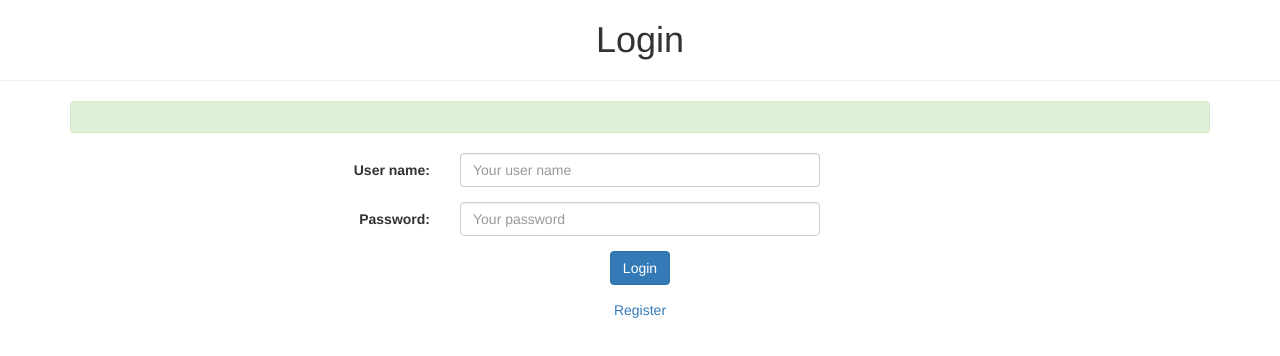
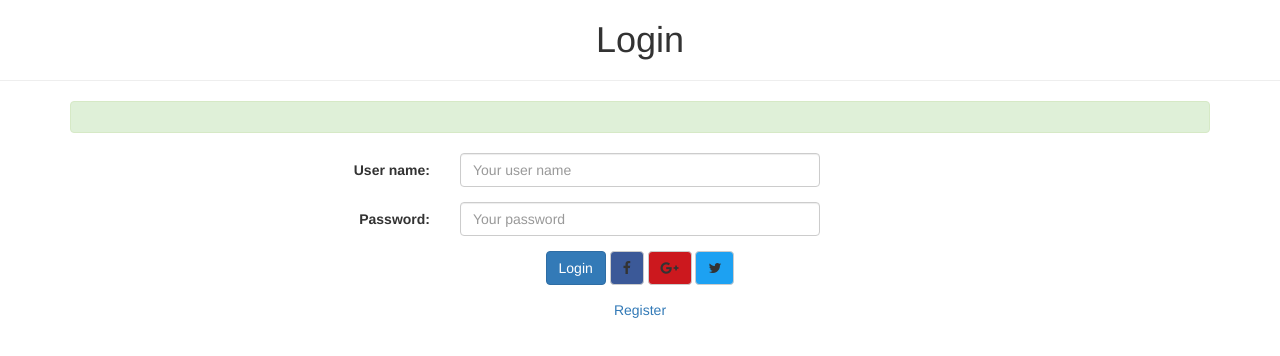
Before and after one commit to huynn96/AuthenticateProject, a website: page views/login.html in a window 1280 px wide. Drawn offline with nearby package versions, Linux system fonts and the light colour scheme; files that its build step writes are made by us from their sources.

Commit message:
add_icon_login

```diff
--- a/public/css/style.css
+++ b/public/css/style.css
@@ -19,3 +19,15 @@
 .detail-transfer .change-pw {
     margin-left: 40px;
 }
+
+.facebook {
+    background-color: #3b5998;
+}
+
+.twitter {
+    background-color: #1da1f2;
+}
+
+.google-plus {
+    background-color: #cc181e;
+}
--- a/views/login.html
+++ b/views/login.html
@@ -19,6 +19,9 @@
     </div>
     <div class="form-group">
         <button type="submit" class="btn btn-primary">Login</button>
+        <a href="/login/facebook"><button class="btn btn-default facebook"><i class="fa fa-facebook"></i></button></a>
+        <a href="/login/google"><button class="btn btn-default google-plus"><i class="fa fa-google-plus" aria-hidden="true"></i></button></a>
+        <a href="/login/twitter"><button class="btn btn-default twitter"><i class="fa fa-twitter" aria-hidden="true"></i></button></a>
     </div>
     <div>
         <a href="/register">Register</a>
```
Also changed, not shown: 1 other file.
